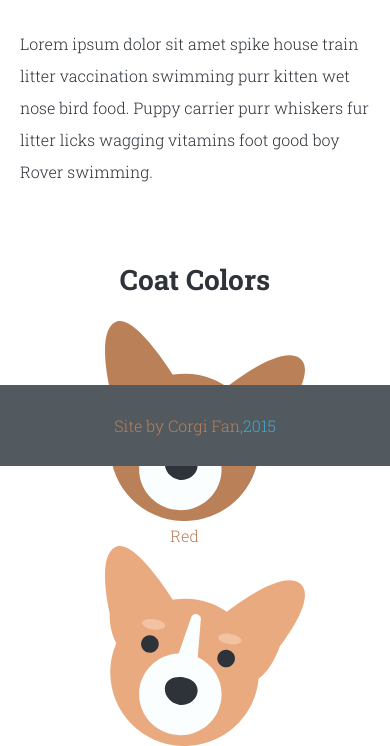
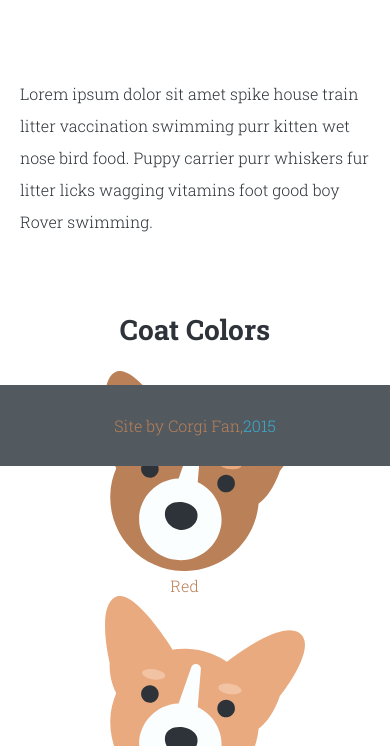
Before and after one commit to firebuggirl/update_svg_sass_version, a website: page index.html in a window 390 px wide. Shown: the part 378-1124 px from the top of the page. Drawn offline with Linux system fonts and the light colour scheme.

Commit message:
Minor padding adjustment @ tablet max-width

```diff
--- a/scss/base/_base.scss
+++ b/scss/base/_base.scss
@@ -22,6 +22,7 @@ p {
   margin: em(35px) auto 0;
   line-height: 2em;
   text-align: left;
+  padding-top: 50px;
   @include bp(mobile_small){
     font-size: $base__font-size;
 
--- a/scss/media/_tablet.scss
+++ b/scss/media/_tablet.scss
@@ -27,6 +27,11 @@
     margin-top: 100px;
   }
 
+  main{
+    margin-bottom: 70px;
+    padding-bottom: 40px;
+  }
+
   footer {
     @include fixed_footer_nav;
     @include flex;
```
Also changed, not shown: css/main.css, 1 other file.
